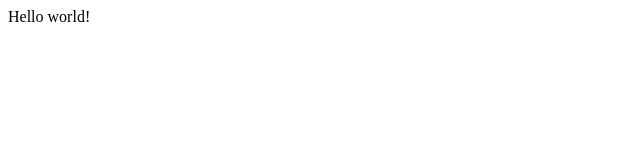
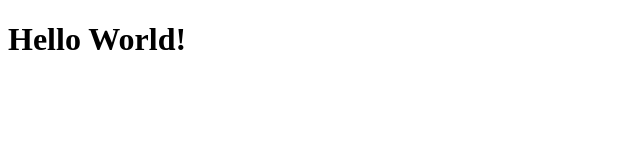
Before and after one commit to lisa-t-nguyen/prep-0722-code-solutions, a website: page prep-javascript-dom-creation/index.html in a window 1280 px wide. Shown: the whole page, without its empty margins (0-640 px from the left). Drawn offline with Linux system fonts and the light colour scheme.

Commit message:
Added text to heading element.

```diff
--- a/prep-javascript-dom-creation/index.html
+++ b/prep-javascript-dom-creation/index.html
@@ -13,7 +13,7 @@
     document.body.onload = addElement;
     function addElement() {
       var $heading = document.createElement('h1');
-      $heading = document.createTextNode('Hello world!');
+      $heading.textContent = 'Hello World!';
       console.log($heading);
       $container.appendChild($heading);
     }
```
